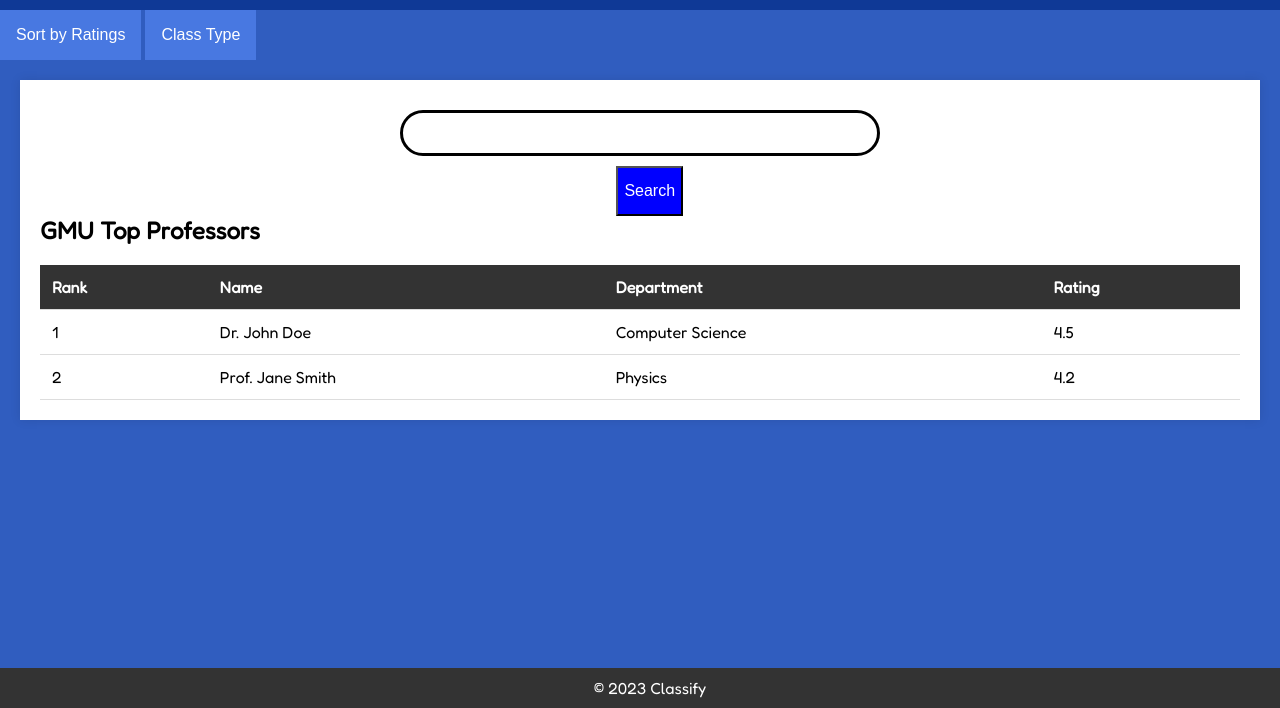
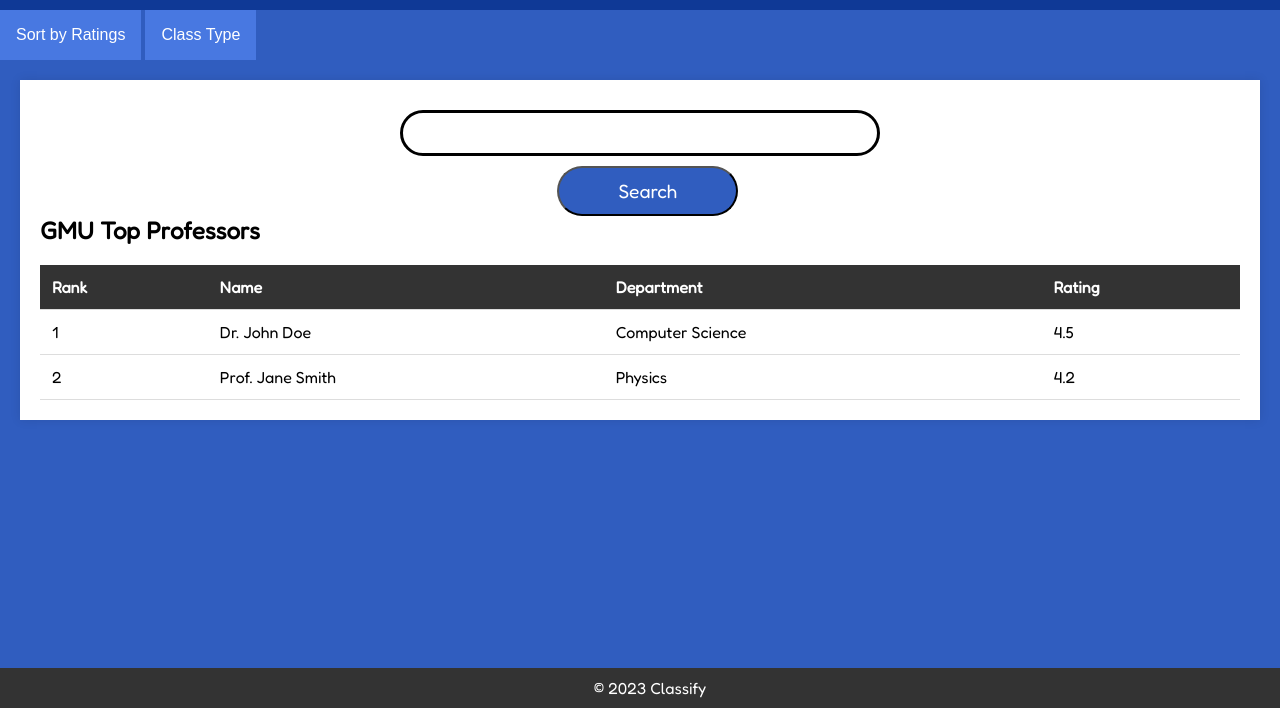
Before and after one commit to GerardoSoriano/classify, a website: page classify-webpage/index.html in a window 1280 px wide. Shown: the part 92-800 px from the top of the page. Drawn offline with Linux system fonts and the light colour scheme.

Commit message:
fixed style on some buttons

```diff
--- a/classify-webpage/style/style.css
+++ b/classify-webpage/style/style.css
@@ -39,11 +39,20 @@ input:focus {
 }
 
 #search-button {
-    background-color: blue;
+    background-color: #305dbf;
+    font-family: 'Fredoka', sans-serif;
+    font-size: larger;
     color: white;
     height: 50px;
-    margin-left: 48%;
-    font: 1em Arial;
+    margin-left: 43%;
+    border-radius: 40px;
+    padding-left: 5%;
+    padding-right: 5%;
+
+}
+
+#search-button:active{
+    background-color: #0f3996;
 }
 
 main {
```
